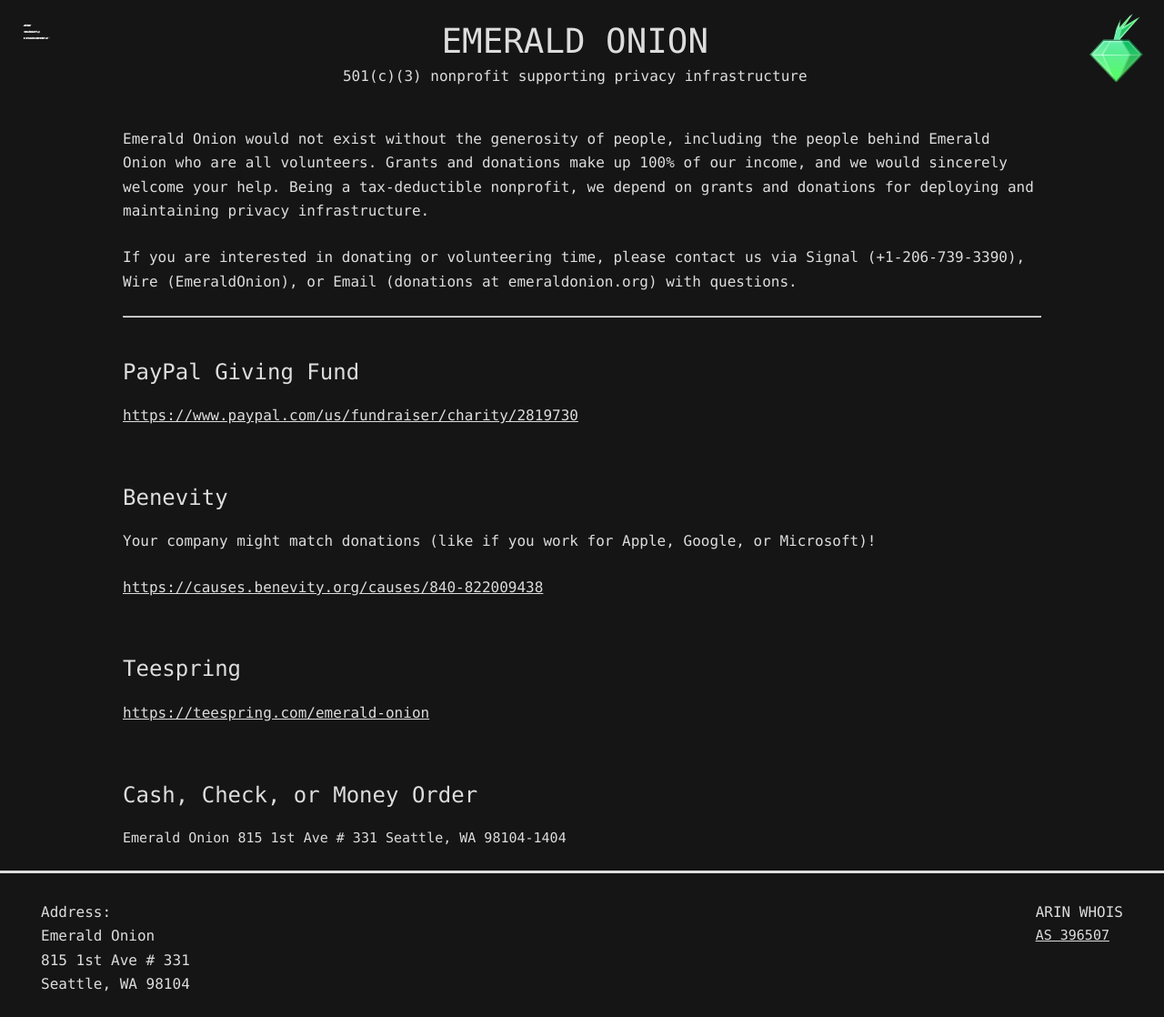
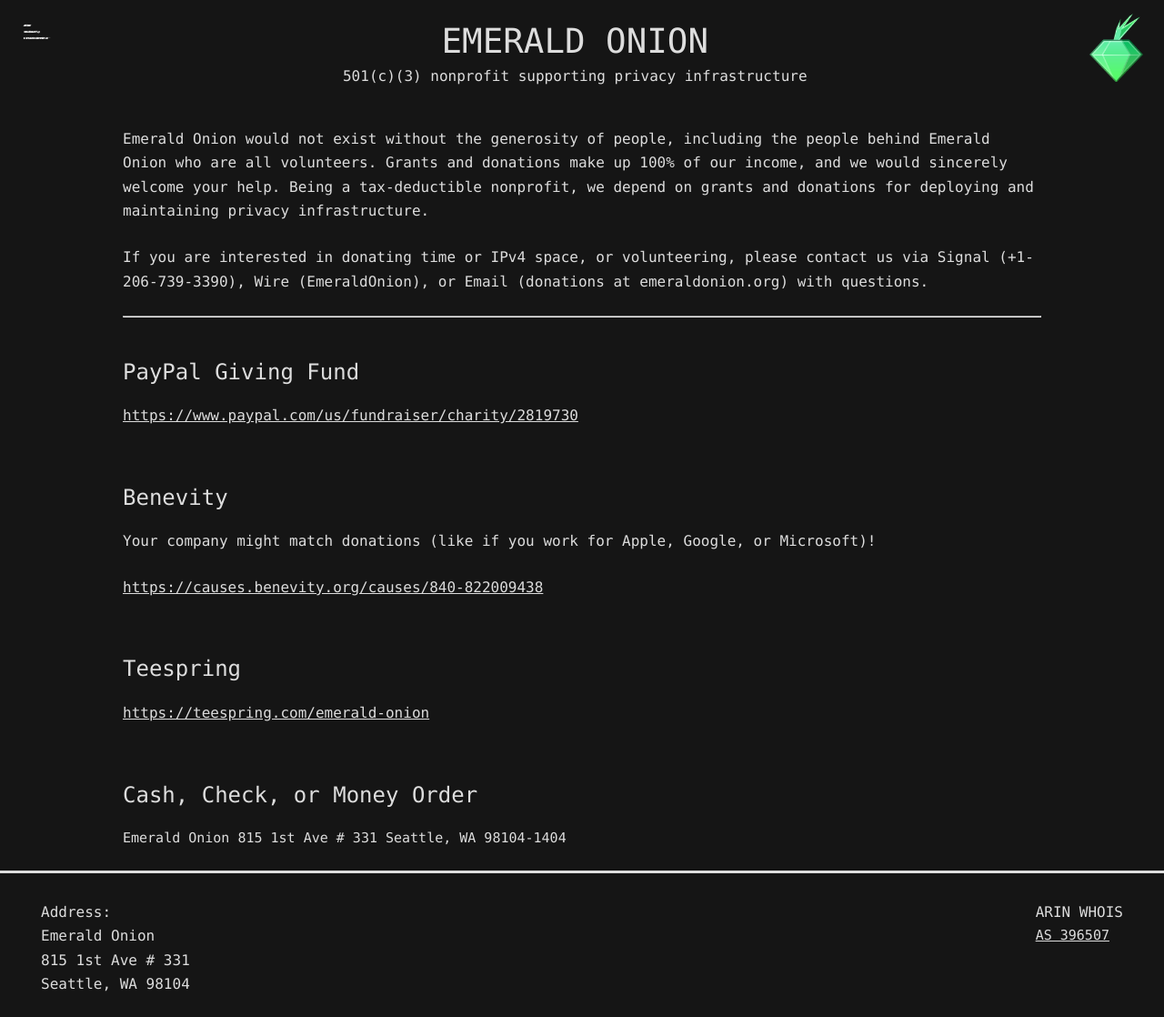
Before and after one commit to emeraldonion/emeraldonion.github.io, a Jekyll site: the page built from donate/index.markdown, in a window 1280 px wide and 1118 px high. Shown: the whole window at 91% size. Built offline with Jekyll 4.4.1, drawn with Linux system fonts in a browser that asks for light colours; our own code applies the rules of GitHub Pages for plain Markdown files.

Commit message:
adding language about donating IP space

```diff
--- a/donate/index.markdown
+++ b/donate/index.markdown
@@ -1,6 +1,6 @@
 Emerald Onion would not exist without the generosity of people, including the people behind Emerald Onion who are all volunteers. Grants and donations make up 100% of our income, and we would sincerely welcome your help. Being a tax-deductible nonprofit, we depend on grants and donations for deploying and maintaining privacy infrastructure.
 
-If you are interested in donating or volunteering time, please contact us via Signal (+1-206-739-3390), Wire (EmeraldOnion), or Email (donations at emeraldonion.org) with questions.
+If you are interested in donating time or IPv4 space, or volunteering, please contact us via Signal (+1-206-739-3390), Wire (EmeraldOnion), or Email (donations at emeraldonion.org) with questions.
 
 * * *
 
```
